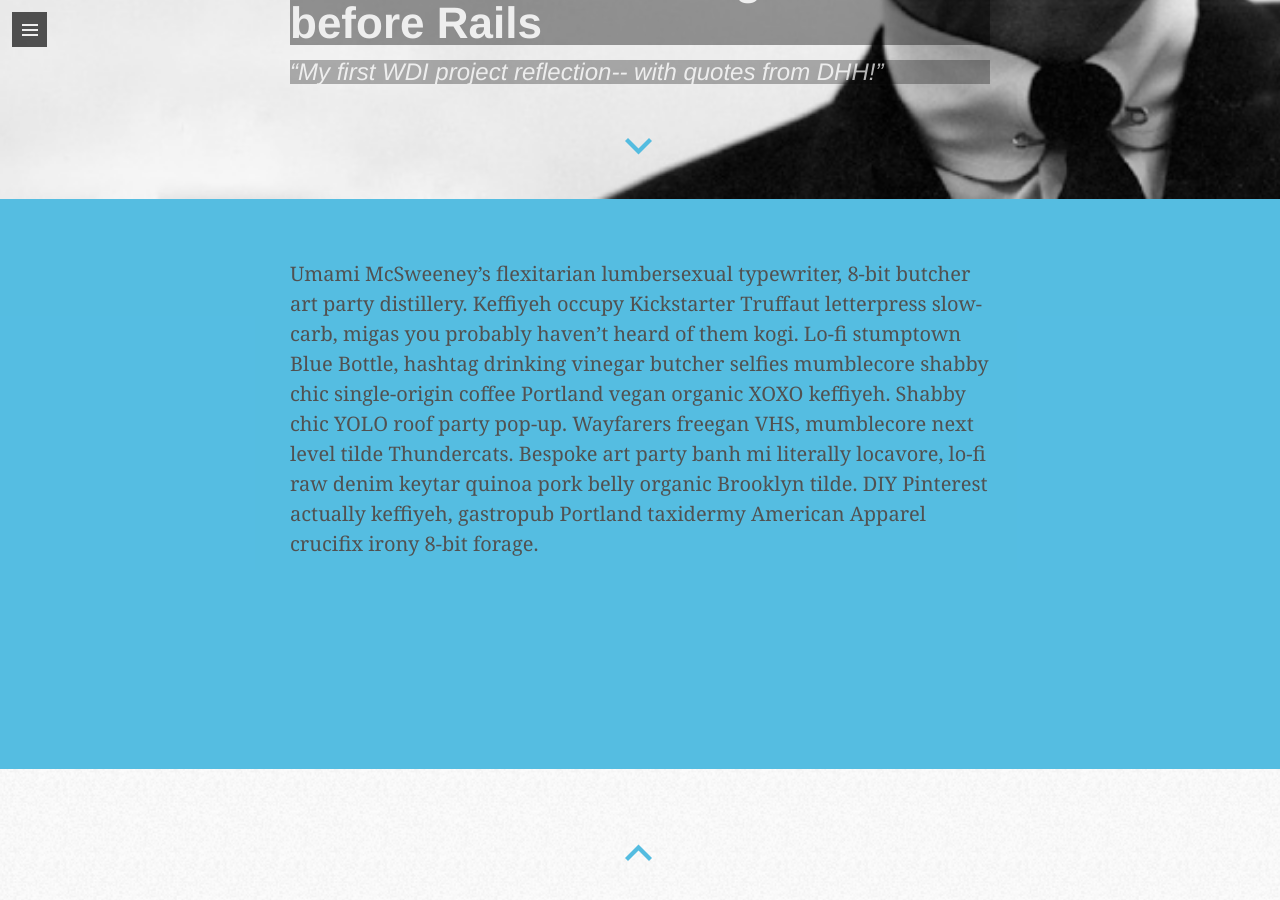
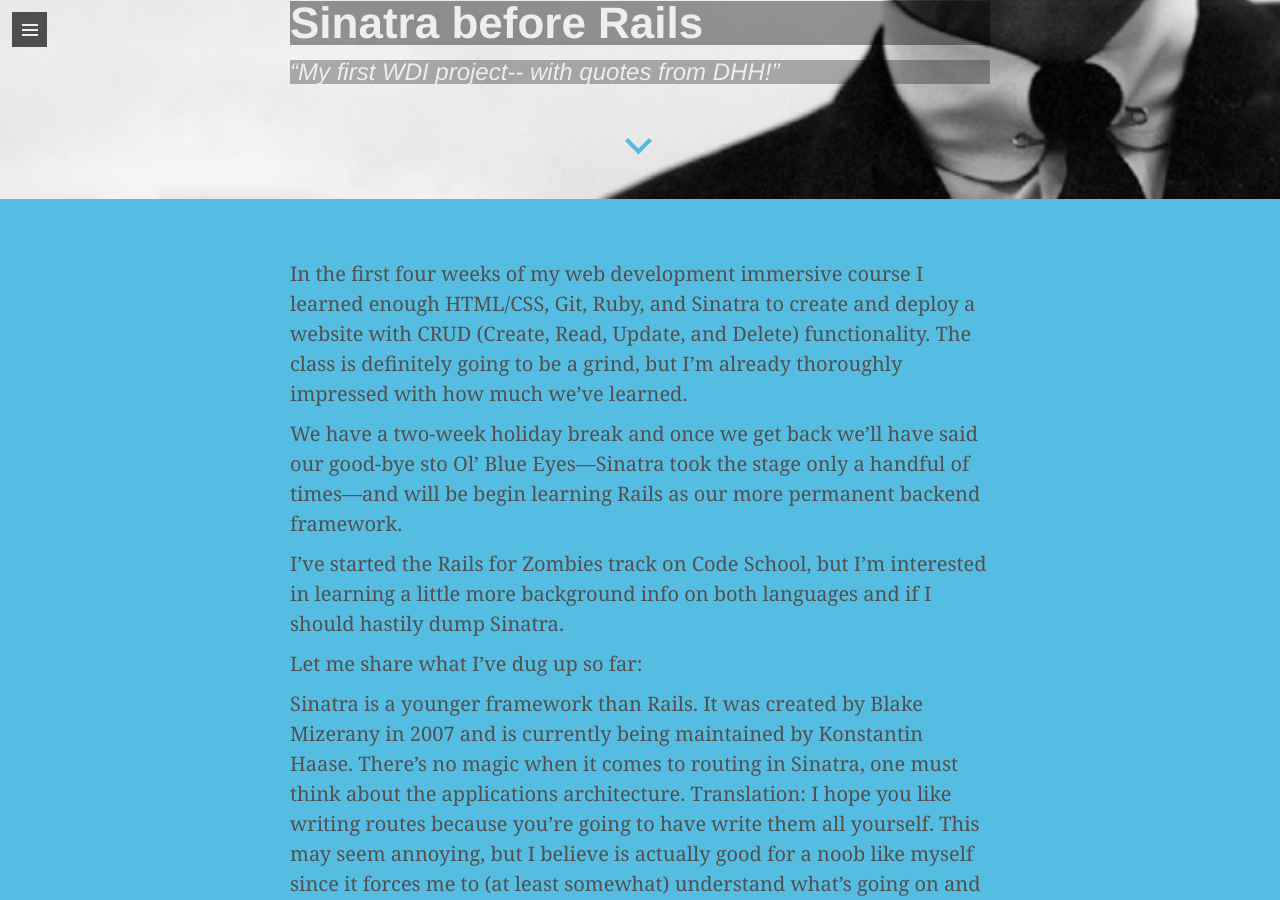
Before and after one commit to ALeonard90/ALeonard90.github.io, a Jekyll site: the page built from _posts/2015-01-16-Sinatra-Rails.md, in a window 1280 px wide and 900 px high, scrolled down 701 px. Built offline with Jekyll 4.4.1, drawn with Linux system fonts in a browser that asks for light colours; nearby versions of some CDN libraries; some web fonts are replaced; comment, search, counter and statistics services are not loaded; some of the changed text lies outside the part shown.

```diff
--- a/_posts/2015-01-16-Sinatra-Rails.md
+++ b/_posts/2015-01-16-Sinatra-Rails.md
@@ -1,11 +1,27 @@
 ---
 layout: post
-title: "The benefit of learning Sinatra before Rails"
-quote: "My first WDI project reflection-- with quotes from DHH!"
+title: "Sinatra before Rails"
+quote: "My first WDI project-- with quotes from DHH!"
 image:
       url: /media/2015-01-16-Sinatra-Rails/sinatra.jpg
 comments: true
 theme_color: 302F2D
 ---
 
-Umami McSweeney's flexitarian lumbersexual typewriter, 8-bit butcher art party distillery. Keffiyeh occupy Kickstarter Truffaut letterpress slow-carb, migas you probably haven't heard of them kogi. Lo-fi stumptown Blue Bottle, hashtag drinking vinegar butcher selfies mumblecore shabby chic single-origin coffee Portland vegan organic XOXO keffiyeh. Shabby chic YOLO roof party pop-up. Wayfarers freegan VHS, mumblecore next level tilde Thundercats. Bespoke art party banh mi literally locavore, lo-fi raw denim keytar quinoa pork belly organic Brooklyn tilde. DIY Pinterest actually keffiyeh, gastropub Portland taxidermy American Apparel crucifix irony 8-bit forage.
+In the first four weeks of my web development immersive course I learned enough HTML/CSS, Git, Ruby, and Sinatra to create and deploy a website with CRUD (Create, Read, Update, and Delete) functionality. The class is definitely going to be a grind, but I’m already thoroughly impressed with how much we’ve learned.
+
+We have a two-week holiday break and once we get back we’ll have said our good-bye sto Ol’ Blue Eyes—Sinatra took the stage only a handful of times—and will be begin learning Rails as our more permanent backend framework.
+
+I’ve started the Rails for Zombies track on Code School, but I’m interested in learning a little more background info on both languages and if I should hastily dump Sinatra.
+
+Let me share what I’ve dug up so far:
+
+Sinatra is a younger framework than Rails. It was created by Blake Mizerany in 2007 and is currently being maintained by Konstantin Haase. There’s no magic when it comes to routing in Sinatra, one must think about the applications architecture. Translation: I hope you like writing routes because you’re going to have write them all yourself. This may seem annoying, but I believe is actually good for a noob like myself since it forces me to (at least somewhat) understand what’s going on and I won’t be staring at a bunch of files I know nothing about.
+
+David Heinemeier Hansson, the creator of Rails, validated the value of Sinatra from a teaching perspective in our email correspondence saying, “Sinatra is wonderful from a teaching perspective. It’s the easiest way in Ruby to get to hello world without getting bogged down with all the amenities needed for a bigger app.”
+
+For the projects my class created, it seems like Sinatra was the perfect framework since as David told me, “If your entire app has less screens than what you can count on two hands, it may very well be a good solution. I think as soon as you have an app of material size – say a Basecamp, a Github, a 500px, a Discourse, an Airbnb, or whatever – it’s not a great fit any more. But the same goes the other way. Rails is a tad heavy if all you need is 5 actions.”
+
+I didn’t entirely understand why at the time, but I now know that Rails is armed with things like Scaffolding and Devise. These tools would’ve seemingly allowed me to get my backend fully working in a day versus the three-day trek Sinatra was, but at what cost for my growth as a developer? Each issue I had with setting up CRUD functionality meant that I had to go in and figure out what went amuck with my code. Doing so allowed me to both understand and explain to someone what each line of my code is doing.
+
+Thanks for making us do things the hard way Jesse, Sean, and Pam. Now that the high of DHH emailing me back in <20mins is wearing off it’s time to get back to Code School.
```
Also changed, not shown: _posts/2015-02-6-Backbone.md (deleted, +0 -13 lines), _posts/2015-02-6-Risk-Fear-Worry.md (added, +21 -0 lines), media/2015-02-6-Backbone/backbonejs.jpg (deleted), media/2015-02-6-Risk-Fear-Worry/seth-godin.jpg (added).
